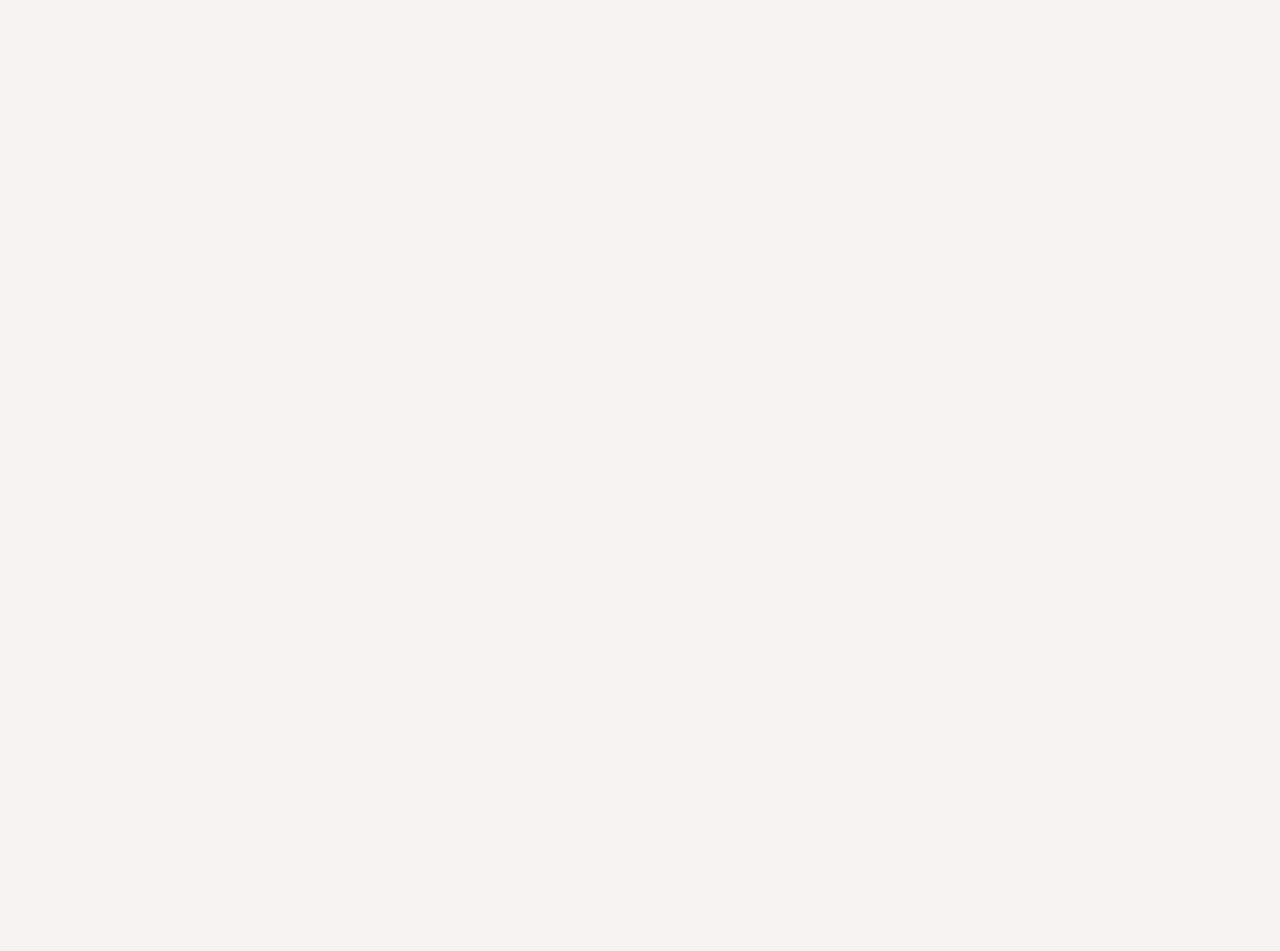
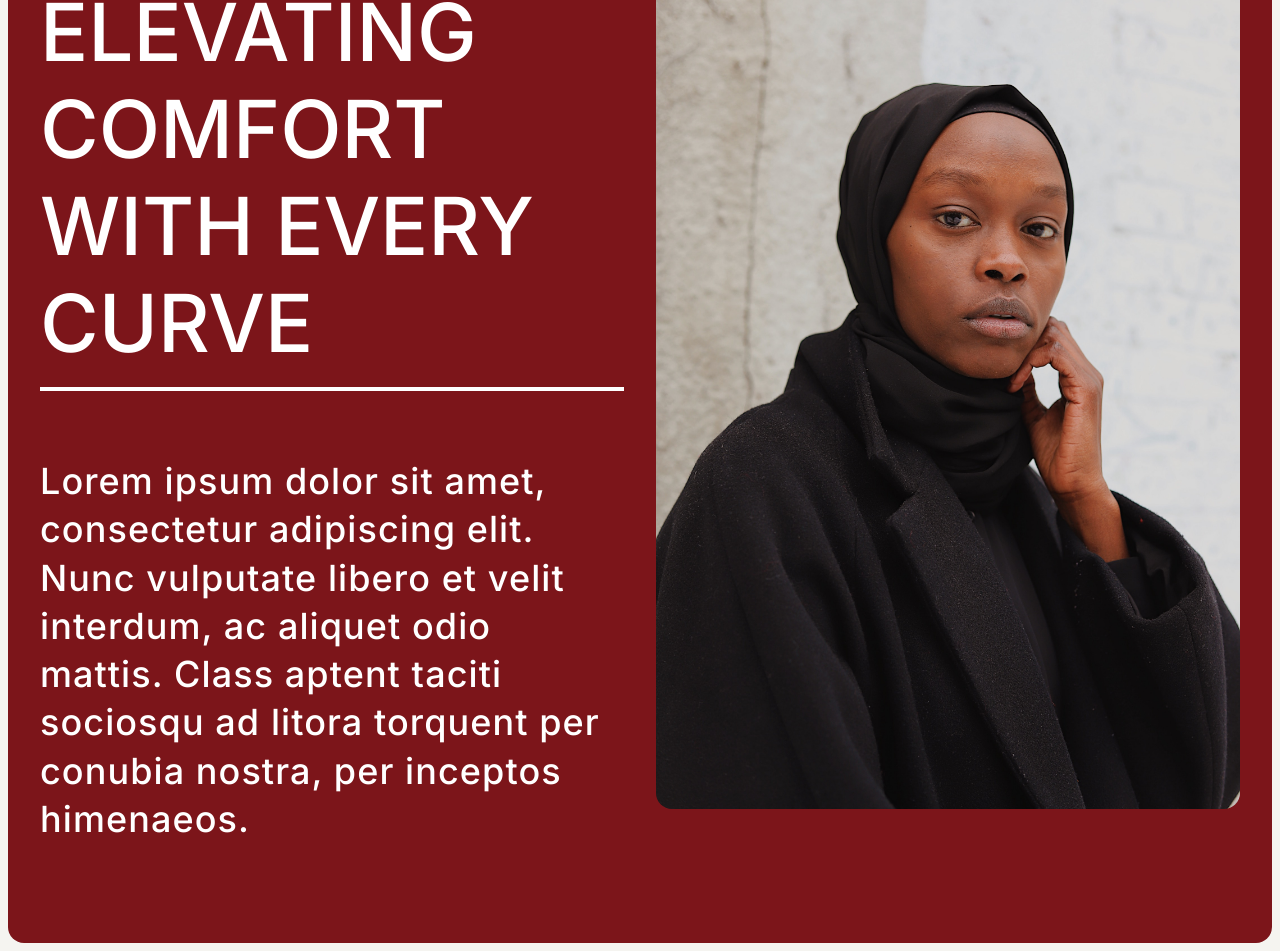
Before and after one commit to wx-it/shopIn, a React (Vite) app: page / in a window 1280 px wide. Shown: the part 1803-2754 px from the top of the page. Before the commit the page ends 1690 px from the top, so only its background shows below. Built offline with nearby package versions, Linux system fonts and the light colour scheme.

Commit message:
done with third section

```diff
--- a/src/App.jsx
+++ b/src/App.jsx
@@ -1,3 +1,4 @@
+import Description from "./sections/description/Description";
 import Header from "./sections/header/Header";
 import Seasons from "./sections/seasons/Seasons";
 
@@ -6,6 +7,7 @@ function App() {
     <>
       <Header />
       <Seasons />
+      <Description />
     </>
   );
 }
--- /dev/null
+++ b/src/sections/description/Description.jsx
@@ -0,0 +1,22 @@
+import "./description.css";
+
+const Description = () => {
+  return (
+    <div className="description">
+      <div>
+        <h2>ELEVATING COMFORT WITH EVERY CURVE</h2>
+        <img className="mobile" src="/images/model.jpg" alt="" />
+        <p>
+          Lorem ipsum dolor sit amet, consectetur adipiscing elit. Nunc
+          vulputate libero et velit interdum, ac aliquet odio mattis. Class
+          aptent taciti sociosqu ad litora torquent per conubia nostra, per
+          inceptos himenaeos.
+        </p>
+      </div>
+
+      <img className="desktop" src="/images/model.jpg" alt="" />
+    </div>
+  );
+};
+
+export default Description;
--- /dev/null
+++ b/src/sections/description/description.css
@@ -0,0 +1,69 @@
+.description {
+  border-radius: 1rem;
+  background: #7c151a;
+  margin: 0.5rem;
+  padding: 1rem;
+  height: 100%;
+}
+
+.description > div > img {
+  width: 100%;
+  height: 20.25rem;
+  object-fit: cover;
+  border-radius: 1rem;
+}
+
+.description > div > h2 {
+  color: #fff;
+  font-size: 3rem;
+  font-weight: 500;
+}
+
+.description > div > p {
+  color: #fff;
+  font-size: 1.5rem;
+  font-weight: 500;
+  line-height: 134.335%; /* 2.015rem */
+  letter-spacing: 0.045rem;
+}
+
+@media screen and (min-width: 800px) {
+  .description {
+    display: flex;
+    align-items: stretch;
+    justify-content: space-between;
+    max-height: 100%;
+    gap: 2rem;
+    padding: 4rem 2rem;
+    margin-top: 2rem;
+  }
+
+  .description > div {
+    width: 50%;
+    height: 100%;
+  }
+
+  .description > div > h2 {
+    color: #fff;
+    font-size: 5rem;
+    font-weight: 500;
+    border-bottom: 4px white solid;
+    padding-bottom: 1rem;
+    margin-top: 0;
+  }
+
+  .description > div > p {
+    color: #fff;
+    font-size: 2.25rem;
+    font-weight: 500;
+    line-height: 134.335%; /* 3.02256rem */
+    letter-spacing: 0.0675rem;
+  }
+
+  .description > img {
+    width: 50%;
+    object-fit: cover;
+    border-radius: 1rem;
+    max-height: 51.625rem;
+  }
+}
```
